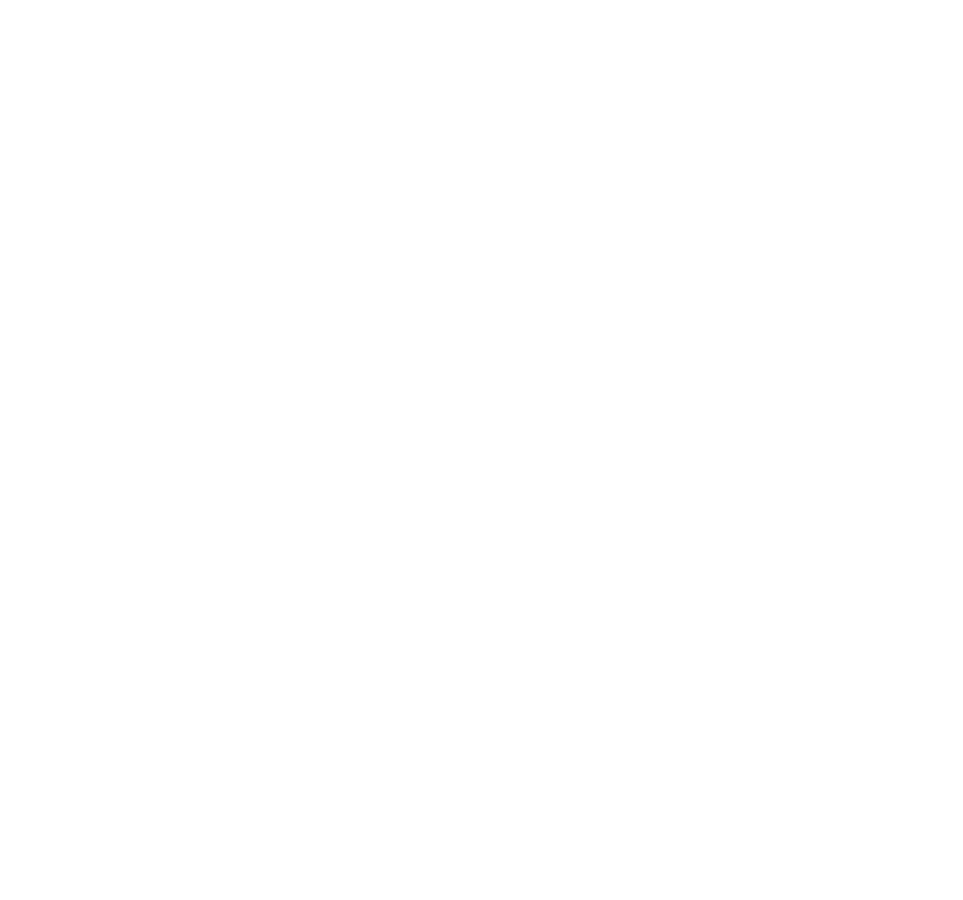
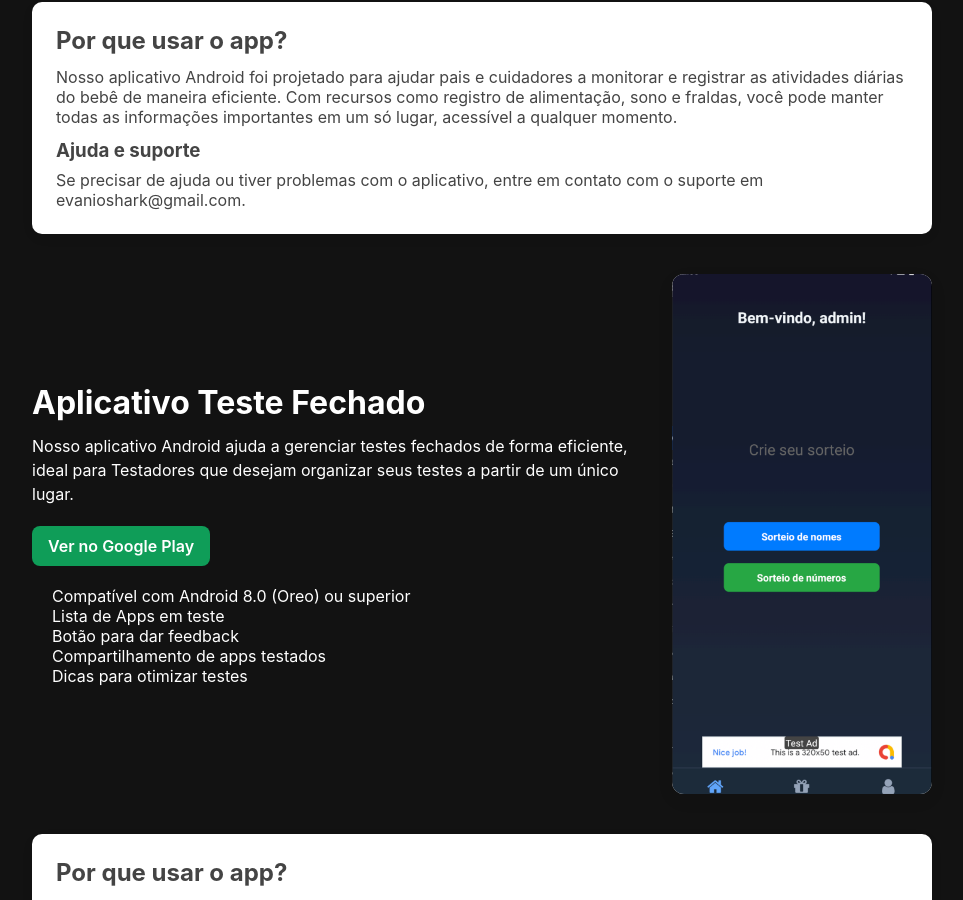
Before and after one commit to EvanioTech/business-site, a Next.js app: page /android in a window 1280 px wide. Shown: the part 2036-2936 px from the top of the page, without its empty margins (158-1121 px from the left). Before the commit the page ends 2022 px from the top, so only its background shows below. Built offline with nearby package versions, Linux system fonts and the light colour scheme.

Commit message:
Add content sections for app features and support; enhance layout and styling for better user experience

```diff
--- a/src/app/android/page.tsx
+++ b/src/app/android/page.tsx
@@ -218,6 +218,131 @@ export default function AndroidPage (){
                     <a href="mailto:evanioshark@gmail.com">evanioshark@gmail.com</a>.
                 </p>
             </section>
+            <section
+                style={{
+                    maxWidth: 900,
+                    margin: "40px auto 0",
+                    padding: "24px",
+                    background: "#fff",
+                    borderRadius: 10,
+                    boxShadow: "0 4px 14px rgba(0,0,0,0.04)",
+                }}
+            >
+                <h2 style={{ marginTop: 0, color: "#444", marginBottom: 12 }}>Por que usar o app?</h2>
+                <p style={{ color: "#444" }}>
+                    Nosso aplicativo Android foi projetado para ajudar pais e cuidadores a monitorar e registrar
+                    as atividades diárias do bebê de maneira eficiente. Com recursos como registro de alimentação,
+                    sono e fraldas, você pode manter todas as informações importantes em um só lugar, acessível a qualquer
+                    momento.
+                </p>
+
+                <h3 style={{ marginBottom: 8, color: "#444" , marginTop: 12 }}>Ajuda e suporte</h3>
+                <p style={{ marginTop: 0, color: "#444" }}>
+                    Se precisar de ajuda ou tiver problemas com o aplicativo,
+                    entre em contato com o suporte em{" "}
+                    <a href="mailto:evanioshark@gmail.com">evanioshark@gmail.com</a>.
+                </p>
+            </section>
+            <section
+                style={{
+                    maxWidth: 900,
+                    margin: "40px auto",
+                    display: "flex",
+                    gap: 24,
+                    alignItems: "center",
+                    flexWrap: "wrap",
+                }}
+            >
+                <div style={{ flex: "1 1 320px" }}>
+                    <h1 style={{ margin: "0 0 12px", fontSize: 32, color: "#fff" }}>
+                        Aplicativo Teste Fechado
+                    </h1>
+                    <p style={{ margin: "0 0 20px", color: "#fff", lineHeight: 1.5 }}>
+                        Nosso aplicativo Android ajuda a gerenciar testes fechados de forma eficiente,
+                        ideal para Testadores que desejam organizar seus testes a partir de um único lugar.
+                    </p>
+
+                    <div style={{ display: "flex", gap: 12, flexWrap: "wrap" }}>
+                        <Link
+                            href="https://play.google.com/store/apps/details?id=com.example.app"
+                            target="_blank"
+                            rel="noopener noreferrer"
+                            style={{
+                                display: "inline-block",
+                                padding: "10px 16px",
+                                background: "#0f9d58",
+                                color: "white",
+                                borderRadius: 8,
+                                textDecoration: "none",
+                                fontWeight: 600,
+                            }}
+                        >
+                            Ver no Google Play
+                        </Link>
+
+
+                    </div>
+
+                    <ul style={{ marginTop: 20, paddingLeft: 20, color: "#fff" }}>
+                        <li>Compatível com Android 8.0 (Oreo) ou superior</li>
+                        <li>Lista de Apps em teste</li>
+                        <li>Botão para dar feedback</li>
+                        <li>Compartilhamento de apps testados</li>
+                        <li>Dicas para otimizar testes</li>
+
+                    </ul>
+                </div>
+
+                <div
+                    style={{
+                        flex: "0 0 260px",
+                        width: 260,
+                        height: 520,
+                        borderRadius: 12,
+                        background: "#f6f8fa",
+                        display: "flex",
+                        alignItems: "center",
+                        justifyContent: "center",
+                        boxShadow: "0 6px 18px rgba(10,10,10,0.06)",
+                        overflow: "hidden",
+                    }}
+                    aria-hidden
+                >
+                    {/* Substitua src por uma captura de tela real em /public quando disponível */}
+                    <Image
+                        src="/Sorteio.png"
+                        alt="Captura de tela do aplicativo"
+                        width={270}
+                        height={540}
+                        style={{ objectFit: "cover" }}
+                        priority
+                    />
+                </div>
+            </section>
+            <section
+                style={{
+                    maxWidth: 900,
+                    margin: "40px auto 0",
+                    padding: "24px",
+                    background: "#fff",
+                    borderRadius: 10,
+                    boxShadow: "0 4px 14px rgba(0,0,0,0.04)",
+                }}
+            >
+                <h2 style={{ marginTop: 0, color: "#444", marginBottom: 12 }}>Por que usar o app?</h2>
+                <p style={{ color: "#444" }}>
+                    Nosso aplicativo Teste Fechado é ideal para testadores que desejam gerenciar seus testes de
+                    aplicativos de forma organizada. Com uma interface simples, você pode acompanhar os aplicativos em teste,
+                    enviar feedback diretamente aos desenvolvedores e compartilhar suas experiências com outros testadores.
+                </p>
+
+                <h3 style={{ marginBottom: 8, color: "#444" , marginTop: 12 }}>Ajuda e suporte</h3>
+                <p style={{ marginTop: 0, color: "#444" }}>
+                    Se precisar de ajuda ou tiver problemas com o aplicativo,
+                    entre em contato com o suporte em{" "}
+                    <a href="mailto:evanioshark@gmail.com">evanioshark@gmail.com</a>.
+                </p>
+            </section>
         </main>
     );
 }
```
